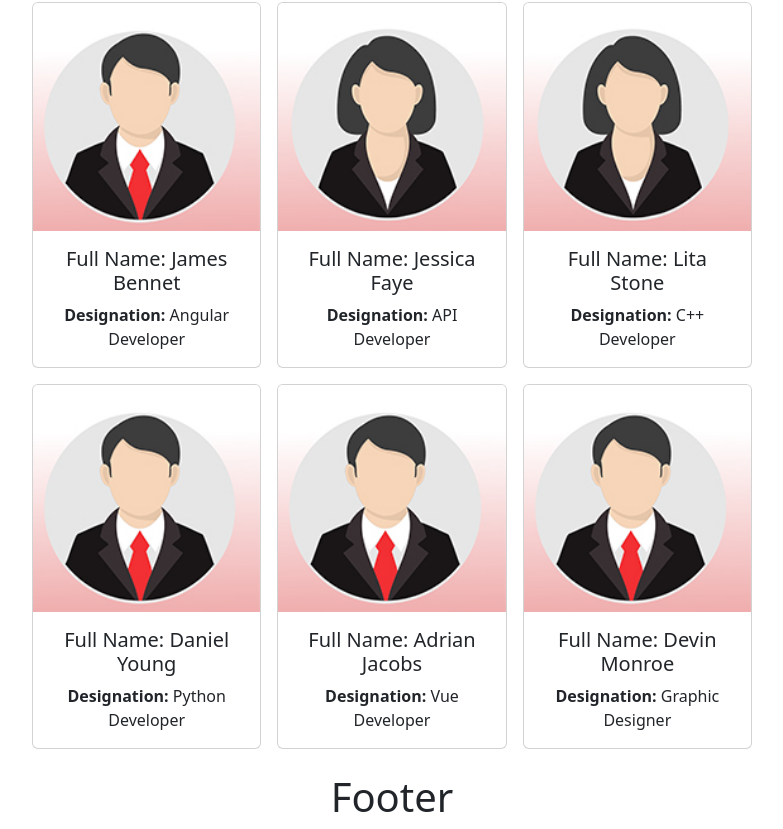
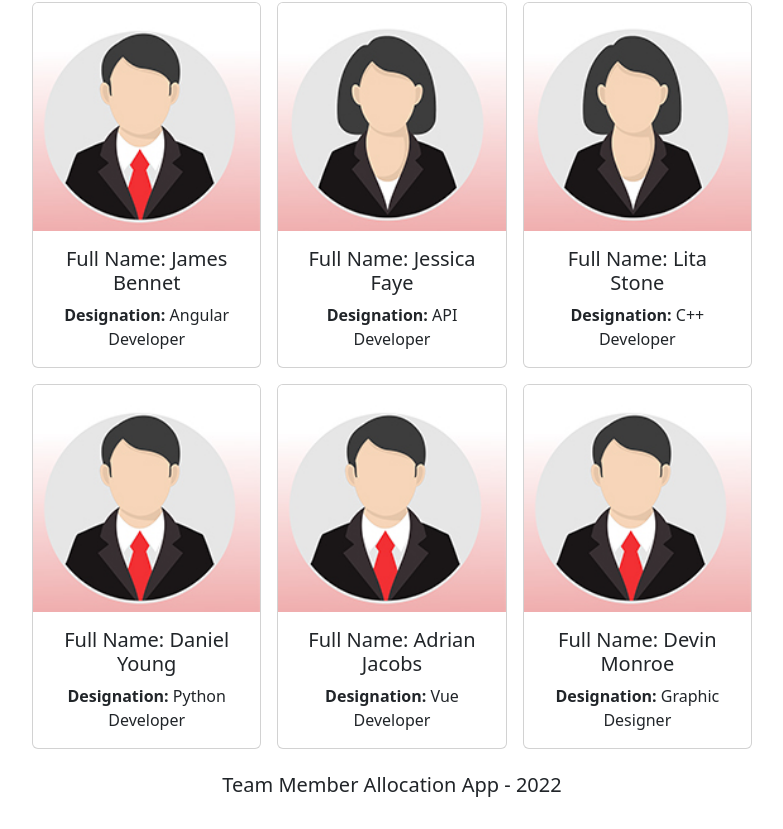
Before and after one commit to Daniel-Garcia-Vizcaino/TeamMemberAllocation, a React (Vite) app: page / in a window 1280 px wide. Shown: the part 970-1799 px from the top of the page, without its empty margins (248-1031 px from the left). Built offline with nearby package versions, Linux system fonts and the light colour scheme.

Commit message:
Add footer content

```diff
--- a/src/Footer.jsx
+++ b/src/Footer.jsx
@@ -1,8 +1,14 @@
 const Footer = () => {
 
+  var today = new Date();
+
   return(
-    <footer>
-      <h1>Footer</h1>
+    <footer className="container">
+      <div className="row justify-content-center mt-3 mb-4">
+        <div className="col-8">
+      <h5>Team Member Allocation App - {today.getFullYear()}</h5>
+        </div>
+      </div>
     </footer>
   )
 }
```
